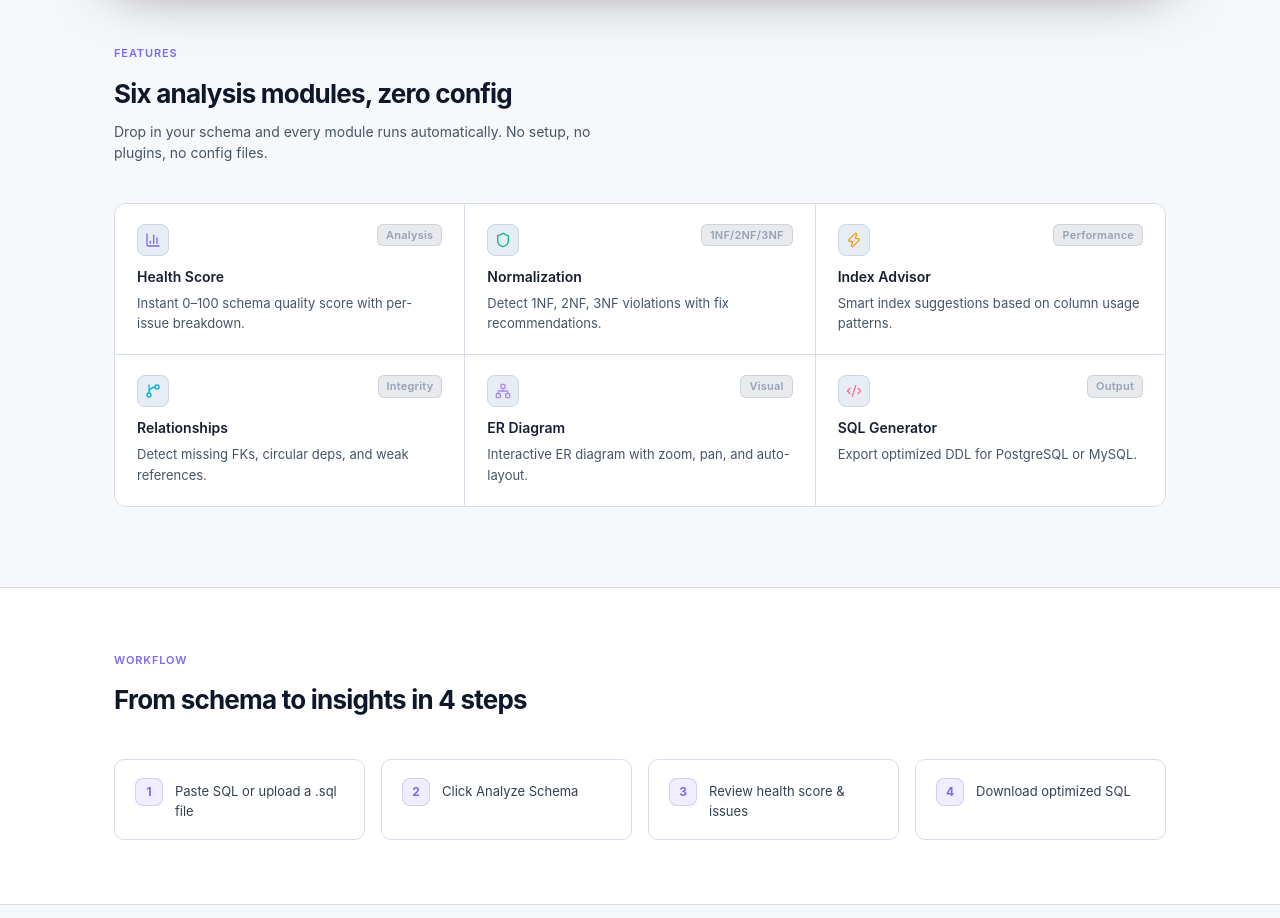
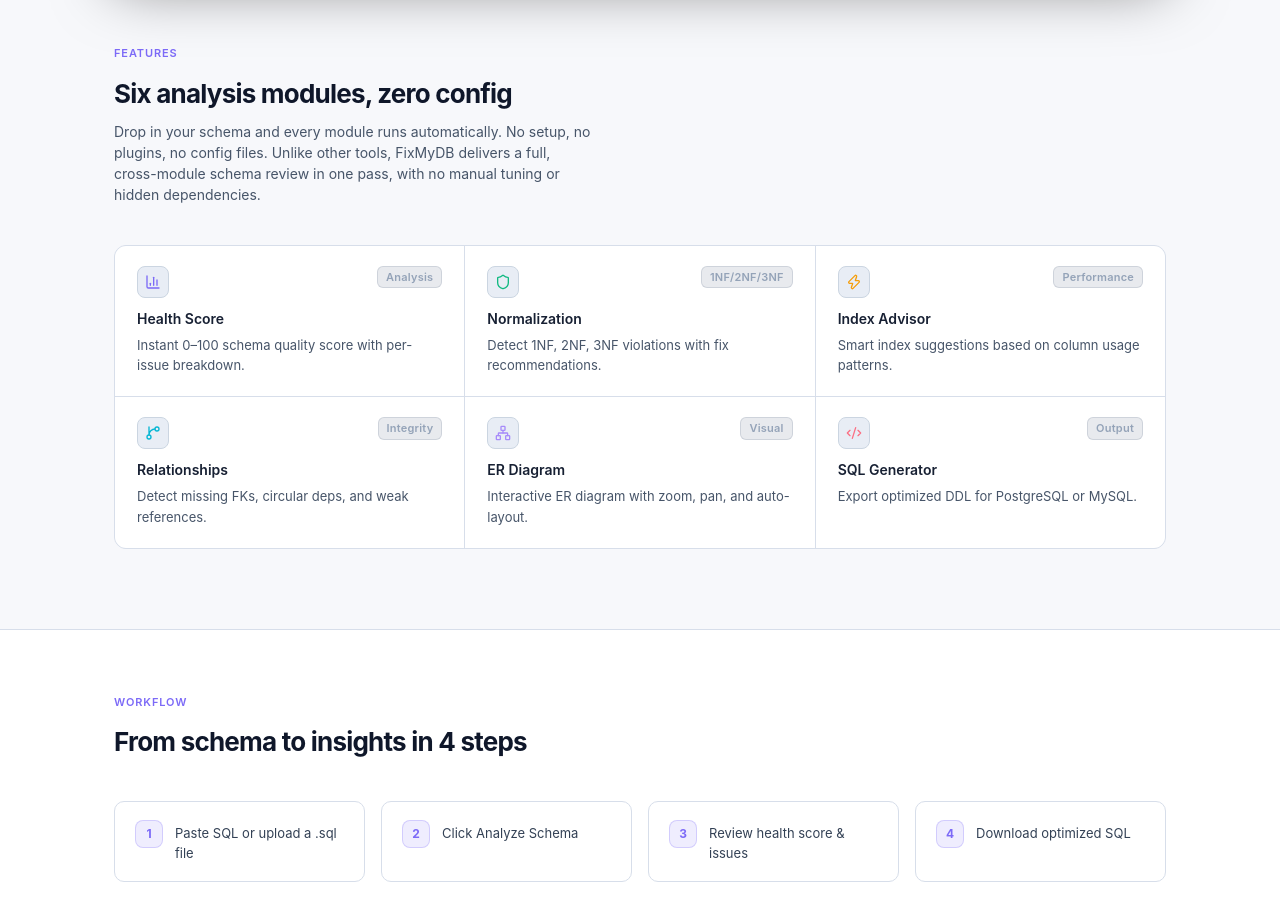
Before and after one commit to debudebuye/fixmydb, a React (Vite) app in the folder frontend/: page / in a window 1280 px wide. Shown: the part 1080-1998 px from the top of the page. Built offline with nearby package versions, Linux system fonts and the light colour scheme; no server answers.

Commit message:
feat: enhance zero-config analysis messaging and documentation

```diff
--- a/frontend/src/pages/HomePage.tsx
+++ b/frontend/src/pages/HomePage.tsx
@@ -164,6 +164,7 @@ export default function HomePage() {
           </h2>
           <p style={{ fontSize: 14, color: 'var(--text-muted)', maxWidth: 480 }}>
             Drop in your schema and every module runs automatically. No setup, no plugins, no config files.
+            Unlike other tools, FixMyDB delivers a full, cross-module schema review in one pass, with no manual tuning or hidden dependencies.
           </p>
         </div>
 
```
Also changed, not shown: 1 other file (tests, documents, lock files or other folders).
